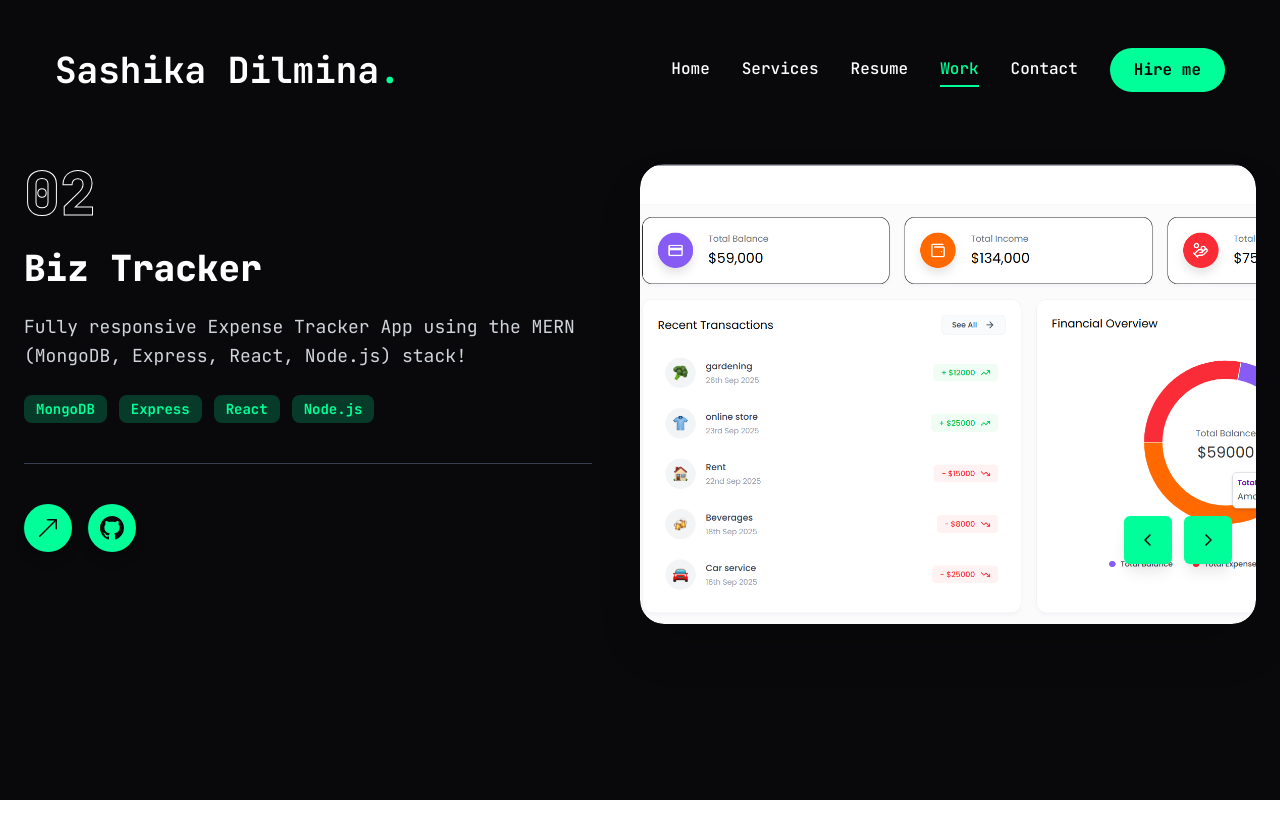
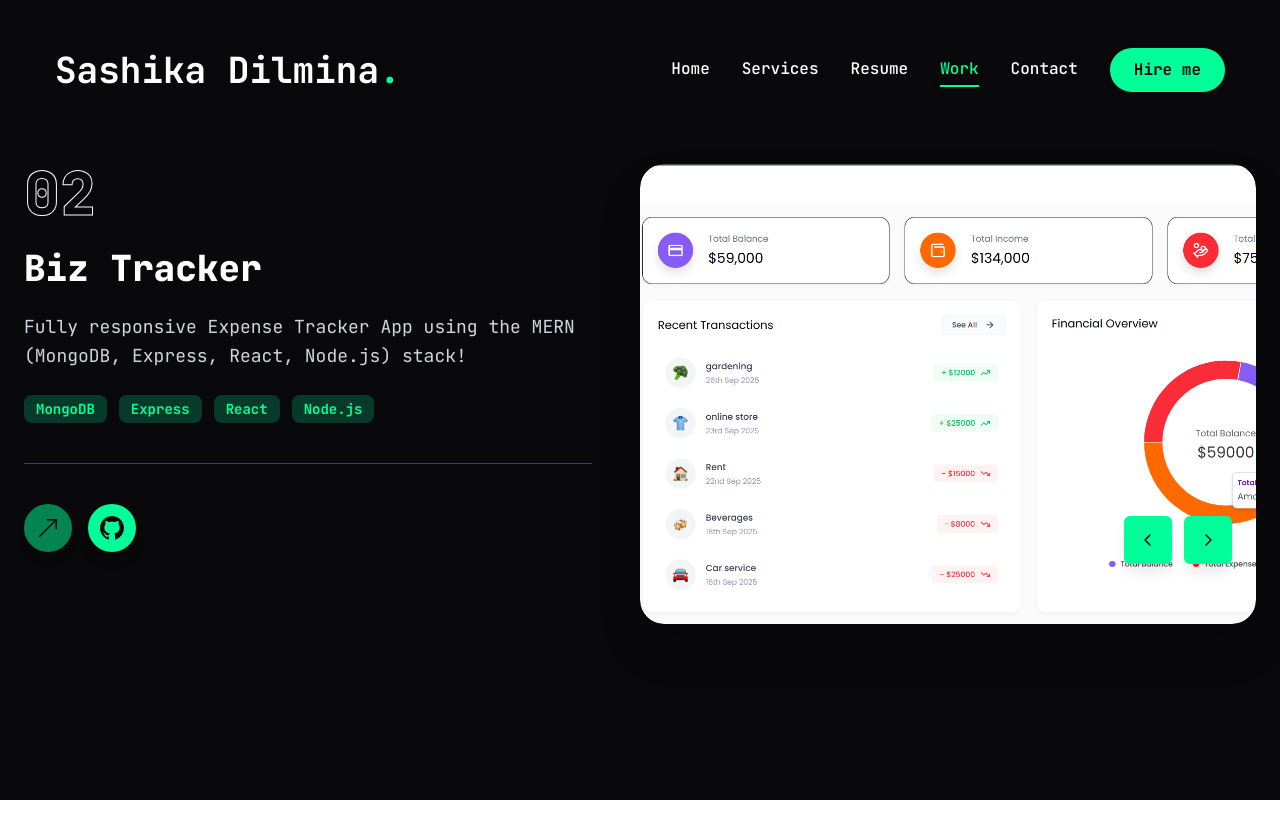
Before and after one commit to Sashika-Dilmina/Portfolio, a Next.js app: page /work in a window 1280 px wide. Both pictures are taken after a click on the button 1208 px from the left and 540 px from the top of the page. Shown: the top 838 px of the page. Built offline with nearby package versions, Linux system fonts and the light colour scheme.

Commit message:
Update page.jsx

```diff
--- a/app/work/page.jsx
+++ b/app/work/page.jsx
@@ -15,7 +15,6 @@ import {
   TooltipTrigger,
 } from "@radix-ui/react-tooltip";
 
-import Link from "next/link";
 import Image from "next/image";
 import WorkSliderBtns from "@/components/ui/WorkSliderBtns";
 
@@ -28,7 +27,7 @@ const projects = [
       "Recreate the Apple IPhone 15 pro website, combining GSAP animations and Three.js 3D effects.",
     stack: [{ name: "React" }, { name: "Threejs" }, { name: "GSAP" }, { name: "Tailwind css" }],
     image: "/assets/work/thumb1.jpg",
-    live: "",
+    live: "https://appleweb-xi.vercel.app/",
     github: "https://github.com/Sashika-Dilmina/Apple-Website",
   },
   {
@@ -47,7 +46,7 @@ const projects = [
     category: "Car Showcase Application",
     title: "project 3",
     discription:
-      "A modern, responsive Car Showcase Application built with React, Next.js, TypeScript, and Tailwind CSS, offering fast performance, sleek design, and dynamic car listings. Perfect for dealerships and enthusiasts to explore vehicles with advanced search and filtering.",
+      "A modern, responsive Car Showcase Application built with React, Next.js, TypeScript, and Tailwind CSS.",
     stack: [{ name: "React" }, { name: "Nextjs" }, { name: "TypeScript" }, { name: "Tailwind css" }],
     image: "/assets/work/thumb2.jpg",
     live: "",
@@ -58,7 +57,7 @@ const projects = [
     category: "Restaurant-Management-System",
     title: "project 4",
     discription:
-      "This project is an Admin Dashboard for a Restaurant Management System, developed using HTML, CSS, JavaScript, and PHP. It allows administrators to manage food items, categories, orders, and admin users efficiently.",
+      "Admin Dashboard for a Restaurant Management System using HTML, CSS, JavaScript, and PHP.",
     stack: [{ name: "Html 5" }, { name: "Css 3" }, { name: "Javascript" }, { name: "Php" }],
     image: "/assets/work/thumb3.jpg",
     live: "",
@@ -69,7 +68,7 @@ const projects = [
     category: "PageTurner - Online Book Store",
     title: "project 5",
     discription:
-      "A user-friendly web application built with HTML, CSS, JavaScript, PHP, and MySQL. Features include user management, book catalog, search functionality, shopping cart, and order handling for both users and admins.",
+      "Web application built with HTML, CSS, JavaScript, PHP, and MySQL with shopping cart & admin features.",
     stack: [{ name: "Html 5" }, { name: "Css 3" }, { name: "Javascript" }, { name: "Php" }],
     image: "/assets/work/thumb4.jpg",
     live: "",
@@ -80,7 +79,7 @@ const projects = [
     category: "Hotel-management-system",
     title: "project 6",
     discription:
-      "Hotel Management System is a Java desktop application built with Swing and JDBC to streamline hotel operations.",
+      "Java desktop application built with Swing and JDBC to streamline hotel operations.",
     stack: [{ name: "Java" }],
     image: "/assets/work/thumb8.jpg",
     live: "",
@@ -91,7 +90,7 @@ const projects = [
     category: "AI-Powered-ChatBot",
     title: "project 7",
     discription:
-      "A simple AI chatbot implemented using HTML, CSS, and JavaScript. This project demonstrates how to create a basic interactive chatbot interface for web applications.",
+      "Simple AI chatbot using HTML, CSS, and JavaScript with an interactive interface.",
     stack: [{ name: "Html 5" }, { name: "Css 3" }, { name: "Javascript" }],
     image: "/assets/work/thumb5.jpg",
     live: "",
@@ -102,13 +101,12 @@ const projects = [
     category: "PM-Manager",
     title: "project 8",
     discription:
-      "A modern project management tool with an interactive Gantt chart, task tracking, and PDF export built using React and TypeScript.",
+      "Modern project management tool with Gantt chart, task tracking, and PDF export built with React & TypeScript.",
     stack: [{ name: "React" }, { name: "Typescript" }],
     image: "/assets/work/thumb6.jpg",
     live: "",
     github: "https://github.com/Sashika-Dilmina/PM-Manager",
   },
-
 ];
 
 const Work = () => {
@@ -117,7 +115,6 @@ const Work = () => {
   const handleSlideChange = (swiper) => {
     setProject(projects[swiper.realIndex]);
   };
-
 
   return (
     <motion.section
@@ -136,18 +133,14 @@ const Work = () => {
             className="w-full xl:w-1/2 flex flex-col justify-between order-2 xl:order-none"
           >
             <div className="flex flex-col gap-6">
-              {/* Number with outline effect */}
               <h2 className="text-6xl font-extrabold text-transparent text-outline select-none">{project.num}</h2>
 
-              {/* Category */}
               <h3 className="text-3xl md:text-4xl font-extrabold text-white capitalize group-hover:text-accent transition-colors duration-500">
                 {project.category}
               </h3>
 
-              {/* Description */}
               <p className="text-gray-300 text-lg leading-relaxed">{project.discription}</p>
 
-              {/* Tech Stack */}
               <ul className="flex flex-wrap gap-3">
                 {project.stack.map((item, idx) => (
                   <li
@@ -159,24 +152,22 @@ const Work = () => {
                 ))}
               </ul>
 
-              {/* Separator */}
               <hr className="border-gray-700 my-4" />
 
               {/* Action Buttons */}
               <div className="flex items-center gap-4">
                 {/* Live Button */}
-                <Link
-                  href={project.live || "#"}
-                  target={project.live ? "_blank" : undefined}
-                  rel={project.live ? "noopener noreferrer" : undefined}
+                {project.live ? (
+                  <a
+                    href={project.live}
+                    target="_blank"
+                    rel="noopener noreferrer"
                     aria-label="Live Project"
                   >
                     <TooltipProvider delayDuration={100}>
                       <Tooltip>
                         <TooltipTrigger
-                        className={`w-12 h-12 rounded-full bg-accent flex justify-center items-center text-primary shadow-lg hover:bg-accent-hover transition-colors duration-300 cursor-pointer ${
-                          !project.live ? "opacity-1" : ""
-                        }`}
+                          className="w-12 h-12 rounded-full bg-accent flex justify-center items-center text-primary shadow-lg hover:bg-accent-hover transition-colors duration-300 cursor-pointer"
                           tabIndex={0}
                         >
                           <BsArrowUpRight className="text-2xl" />
@@ -186,10 +177,27 @@ const Work = () => {
                         </TooltipContent>
                       </Tooltip>
                     </TooltipProvider>
-                </Link>
+                  </a>
+                ) : (
+                  <div
+                    className="w-12 h-12 rounded-full bg-accent flex justify-center items-center text-primary shadow-lg opacity-50 cursor-not-allowed"
+                    tabIndex={0}
+                  >
+                    <TooltipProvider delayDuration={100}>
+                      <Tooltip>
+                        <TooltipTrigger tabIndex={-1}>
+                          <BsArrowUpRight className="text-2xl" />
+                        </TooltipTrigger>
+                        <TooltipContent side="top">
+                          <p>Live Project Not Available</p>
+                        </TooltipContent>
+                      </Tooltip>
+                    </TooltipProvider>
+                  </div>
+                )}
 
                 {/* GitHub Button */}
-                <Link
+                <a
                   href={project.github}
                   target="_blank"
                   rel="noopener noreferrer"
@@ -209,7 +217,7 @@ const Work = () => {
                       </TooltipContent>
                     </Tooltip>
                   </TooltipProvider>
-                </Link>
+                </a>
               </div>
             </div>
           </motion.div>
@@ -227,7 +235,6 @@ const Work = () => {
             >
               {projects.map((project, index) => (
                 <SwiperSlide key={index} className="relative w-full h-full">
-                  {/* Image with subtle overlay and zoom effect */}
                   <div className="relative w-full h-full group overflow-hidden rounded-3xl shadow-lg cursor-pointer">
                     <Image
                       src={project.image}
```
Lines whose indentation alone changed are shown as unchanged.
